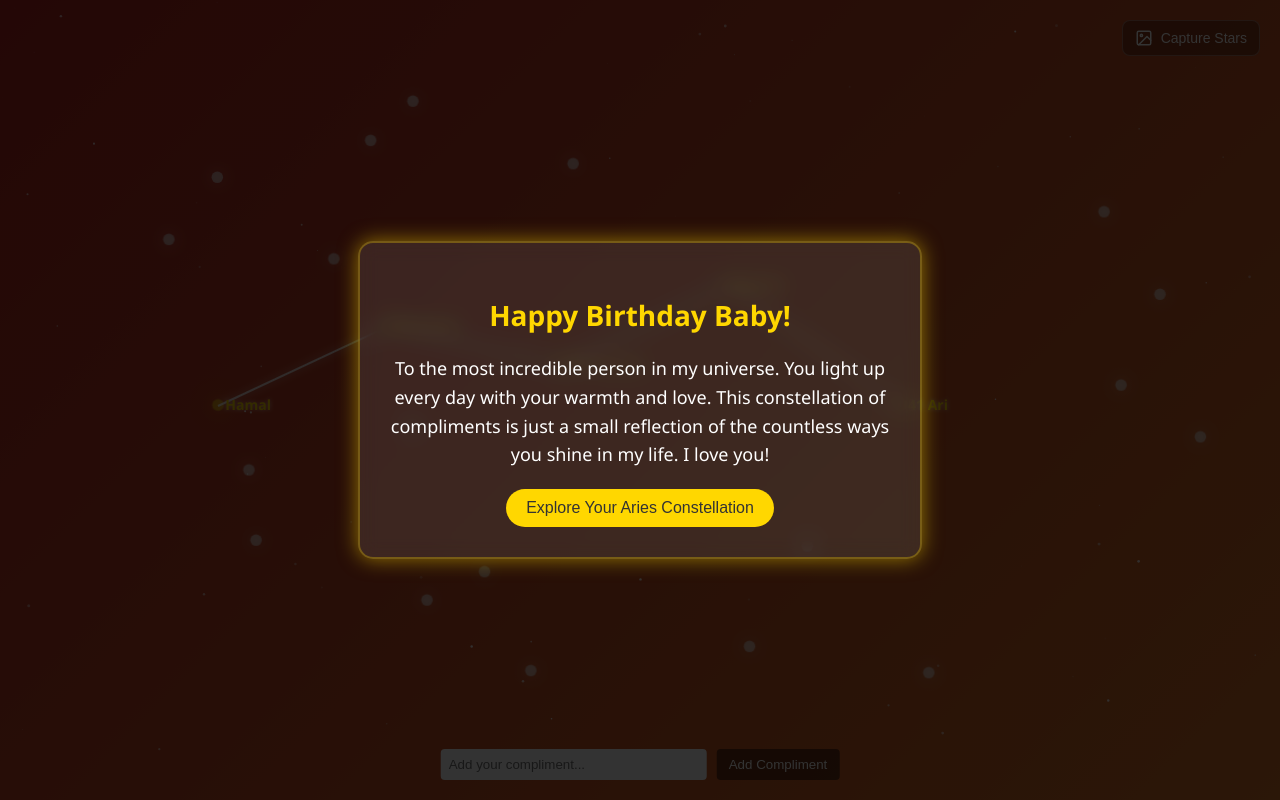
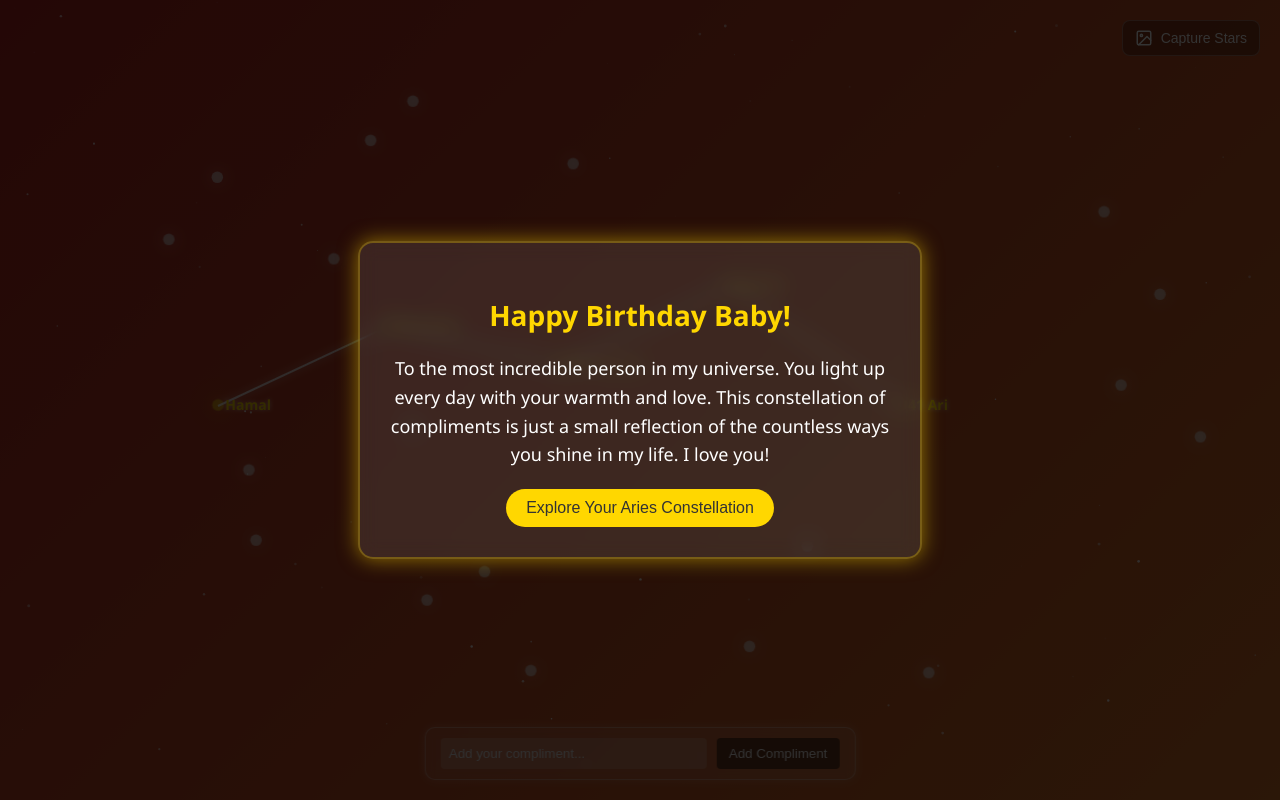
Before and after one commit to JJHelloo/a_bday_2025, a plain HTML site: page index.html in a window 1280 px wide. Shown: the top 800 px of the page. Drawn offline with nearby package versions, Linux system fonts and the light colour scheme.

Commit message:
Update index.html

```diff
--- a/index.html
+++ b/index.html
@@ -161,6 +161,7 @@
     .mute-button {
       display: none;
     }
+    /* Updated Compliment Form Style */
     .compliment-form {
       position: fixed;
       bottom: 20px;
@@ -170,6 +171,12 @@
       gap: 10px;
       max-width: 90%;
       z-index: 100;
+      background: rgba(255, 255, 255, 0.1);
+      backdrop-filter: blur(5px);
+      border: 1px solid rgba(255,255,255,0.3);
+      border-radius: 10px;
+      padding: 10px 15px;
+      box-shadow: 0 0 10px rgba(255,255,255,0.2);
     }
     .compliment-form input {
       padding: 8px;
@@ -177,6 +184,11 @@
       border-radius: 4px;
       width: 250px;
       max-width: 70%;
+      background: rgba(255,255,255,0.2);
+      color: #fff;
+    }
+    .compliment-form input::placeholder {
+      color: #eee;
     }
     .compliment-form button {
       padding: 8px 12px;
@@ -185,6 +197,10 @@
       background: rgba(0,0,0,0.5);
       color: #fff;
       cursor: pointer;
+      transition: background 0.3s ease;
+    }
+    .compliment-form button:hover {
+      background: rgba(0,0,0,0.7);
     }
     /* Birthday message modal */
     .birthday-modal {
```
